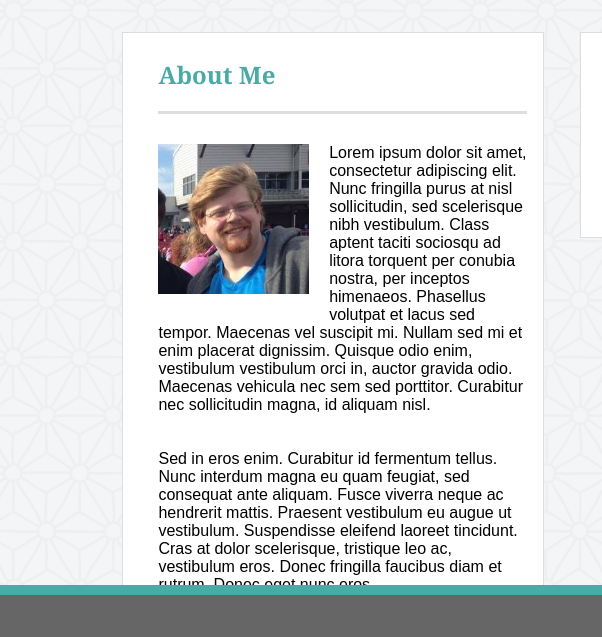
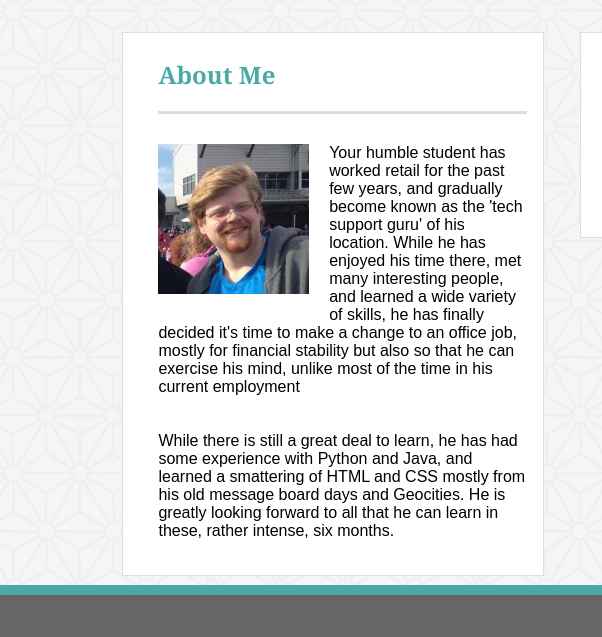
Before and after one commit to FelixSolon/Responsive-Portfolio, a plain HTML site: page index.html in a window 1280 px wide. Shown: the part 101-738 px from the top of the page, 0-602 px from the left. Drawn offline with Linux system fonts and the light colour scheme.

Commit message:
Commented out Lipsum and put in real content

```diff
--- a/index.html
+++ b/index.html
@@ -26,10 +26,11 @@
 					<div id="aboutMeBorder"><h1>About Me</h1></div>
 						<div>
 							<img src="assets/images/headshot.jpg" id="headshot" alt="your humble student" title="Your humble student" align=left />
-							<p class="aboutText">Lorem ipsum dolor sit amet, consectetur adipiscing elit. Nunc fringilla purus at nisl sollicitudin, sed scelerisque nibh vestibulum. Class aptent taciti sociosqu ad litora torquent per conubia nostra, per inceptos himenaeos. Phasellus volutpat et lacus sed tempor. Maecenas vel suscipit mi. Nullam sed mi et enim placerat dignissim. Quisque odio enim, vestibulum vestibulum orci in, auctor gravida odio. Maecenas vehicula nec sem sed porttitor. Curabitur nec sollicitudin magna, id aliquam nisl.</p><br><br><br>
-							<p class="aboutText">Sed in eros enim. Curabitur id fermentum tellus. Nunc interdum magna eu quam feugiat, sed consequat ante aliquam. Fusce viverra neque ac hendrerit mattis. Praesent vestibulum eu augue ut vestibulum. Suspendisse eleifend laoreet tincidunt. Cras at dolor scelerisque, tristique leo ac, vestibulum eros. Donec fringilla faucibus diam et rutrum. Donec eget nunc eros.</p>
-							<!--<p class="aboutText">Your humble student has worked retail for the past few years, and gradually become known as the 'tech support guru' of his location. While he has enjoyed his time there, met many interesting people, and learned a wide variety of skills, he has finally decided it's time to make a change to an office job, mostly for financial stability but also so that he can exercise his mind, unlike most of the time in his current employment</p><br><br><br>
-							<p class="aboutText">While there is still a great deal to learn, he has had some experience with Python and Java, and learned a smattering of HTML and CSS mostly from his old message board days and Geocities. He is greatly looking forward to all that he can learn in these, rather intense, six months.</p>-->
+							<!-- Because actual text is very distracting while debugging <p class="aboutText">Lorem ipsum dolor sit amet, consectetur adipiscing elit. Nunc fringilla purus at nisl sollicitudin, sed scelerisque nibh vestibulum. Class aptent taciti sociosqu ad litora torquent per conubia nostra, per inceptos himenaeos. Phasellus volutpat et lacus sed tempor. Maecenas vel suscipit mi. Nullam sed mi et enim placerat dignissim. Quisque odio enim, vestibulum vestibulum orci in, auctor gravida odio. Maecenas vehicula nec sem sed porttitor. Curabitur nec sollicitudin magna, id aliquam nisl.</p><br><br><br>
+							<p class="aboutText">Sed in eros enim. Curabitur id fermentum tellus. Nunc interdum magna eu quam feugiat, sed consequat ante aliquam. Fusce viverra neque ac hendrerit mattis. Praesent vestibulum eu augue ut vestibulum. Suspendisse eleifend laoreet tincidunt. Cras at dolor scelerisque, tristique leo ac, vestibulum eros. Donec fringilla faucibus diam et rutrum. Donec eget nunc eros.</p>-->
+
+							<p class="aboutText">Your humble student has worked retail for the past few years, and gradually become known as the 'tech support guru' of his location. While he has enjoyed his time there, met many interesting people, and learned a wide variety of skills, he has finally decided it's time to make a change to an office job, mostly for financial stability but also so that he can exercise his mind, unlike most of the time in his current employment</p><br><br><br>
+							<p class="aboutText">While there is still a great deal to learn, he has had some experience with Python and Java, and learned a smattering of HTML and CSS mostly from his old message board days and Geocities. He is greatly looking forward to all that he can learn in these, rather intense, six months.</p>
 						</div>
 				</article>
 			</div>
```
